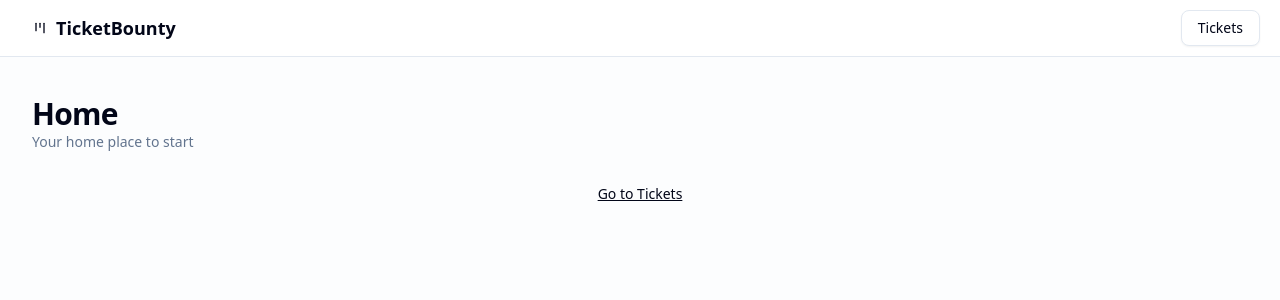
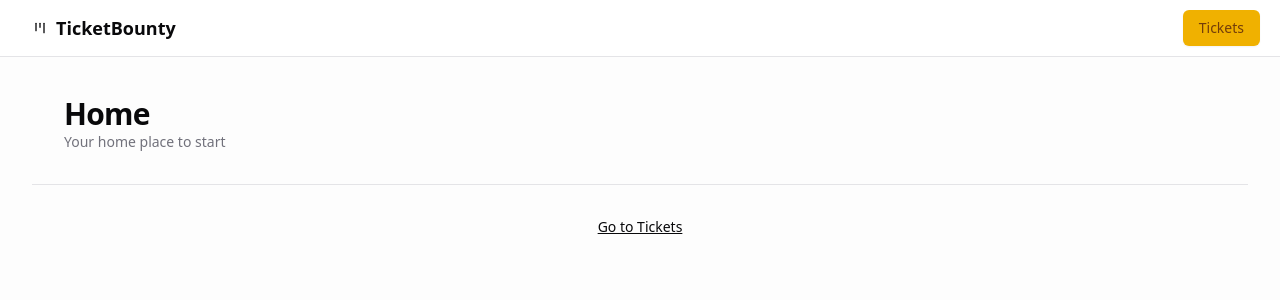
Before and after one commit to EtienneSchmitz/the-road-to-next, a Next.js app: page / in a window 1280 px wide. Shown: the top 300 px of the page. Built offline with nearby package versions, Linux system fonts and the light colour scheme.

Commit message:
feat : add heading component

```diff
--- a/src/app/globals.css
+++ b/src/app/globals.css
@@ -91,73 +91,74 @@
 }
 
 :root {
-  --radius: 0.625rem;
+  --radius: 0.5rem;
   --background: oklch(1 0 0);
-  --foreground: oklch(0.129 0.042 264.695);
+  --foreground: oklch(0.141 0.005 285.823);
   --card: oklch(1 0 0);
-  --card-foreground: oklch(0.129 0.042 264.695);
+  --card-foreground: oklch(0.141 0.005 285.823);
   --popover: oklch(1 0 0);
-  --popover-foreground: oklch(0.129 0.042 264.695);
-  --primary: oklch(0.208 0.042 265.755);
-  --primary-foreground: oklch(0.984 0.003 247.858);
-  --secondary: oklch(0.968 0.007 247.896);
-  --secondary-foreground: oklch(0.208 0.042 265.755);
-  --muted: oklch(0.968 0.007 247.896);
-  --muted-foreground: oklch(0.554 0.046 257.417);
-  --accent: oklch(0.968 0.007 247.896);
-  --accent-foreground: oklch(0.208 0.042 265.755);
+  --popover-foreground: oklch(0.141 0.005 285.823);
+  --primary: oklch(0.795 0.184 86.047);
+  --primary-foreground: oklch(0.421 0.095 57.708);
+  --secondary: oklch(0.967 0.001 286.375);
+  --secondary-foreground: oklch(0.21 0.006 285.885);
+  --muted: oklch(0.967 0.001 286.375);
+  --muted-foreground: oklch(0.552 0.016 285.938);
+  --accent: oklch(0.967 0.001 286.375);
+  --accent-foreground: oklch(0.21 0.006 285.885);
   --destructive: oklch(0.577 0.245 27.325);
-  --border: oklch(0.929 0.013 255.508);
-  --input: oklch(0.929 0.013 255.508);
-  --ring: oklch(0.704 0.04 256.788);
+  --border: oklch(0.92 0.004 286.32);
+  --input: oklch(0.92 0.004 286.32);
+  --ring: oklch(0.795 0.184 86.047);
   --chart-1: oklch(0.646 0.222 41.116);
   --chart-2: oklch(0.6 0.118 184.704);
   --chart-3: oklch(0.398 0.07 227.392);
   --chart-4: oklch(0.828 0.189 84.429);
   --chart-5: oklch(0.769 0.188 70.08);
-  --sidebar: oklch(0.984 0.003 247.858);
-  --sidebar-foreground: oklch(0.129 0.042 264.695);
-  --sidebar-primary: oklch(0.208 0.042 265.755);
-  --sidebar-primary-foreground: oklch(0.984 0.003 247.858);
-  --sidebar-accent: oklch(0.968 0.007 247.896);
-  --sidebar-accent-foreground: oklch(0.208 0.042 265.755);
-  --sidebar-border: oklch(0.929 0.013 255.508);
-  --sidebar-ring: oklch(0.704 0.04 256.788);
+  --sidebar: oklch(0.985 0 0);
+  --sidebar-foreground: oklch(0.141 0.005 285.823);
+  --sidebar-primary: oklch(0.795 0.184 86.047);
+  --sidebar-primary-foreground: oklch(0.421 0.095 57.708);
+  --sidebar-accent: oklch(0.967 0.001 286.375);
+  --sidebar-accent-foreground: oklch(0.21 0.006 285.885);
+  --sidebar-border: oklch(0.92 0.004 286.32);
+  --sidebar-ring: oklch(0.795 0.184 86.047);
 }
 
 .dark {
-  --background: oklch(0.129 0.042 264.695);
-  --foreground: oklch(0.984 0.003 247.858);
-  --card: oklch(0.208 0.042 265.755);
-  --card-foreground: oklch(0.984 0.003 247.858);
-  --popover: oklch(0.208 0.042 265.755);
-  --popover-foreground: oklch(0.984 0.003 247.858);
-  --primary: oklch(0.929 0.013 255.508);
-  --primary-foreground: oklch(0.208 0.042 265.755);
-  --secondary: oklch(0.279 0.041 260.031);
-  --secondary-foreground: oklch(0.984 0.003 247.858);
-  --muted: oklch(0.279 0.041 260.031);
-  --muted-foreground: oklch(0.704 0.04 256.788);
-  --accent: oklch(0.279 0.041 260.031);
-  --accent-foreground: oklch(0.984 0.003 247.858);
+  --background: oklch(0.141 0.005 285.823);
+  --foreground: oklch(0.985 0 0);
+  --card: oklch(0.21 0.006 285.885);
+  --card-foreground: oklch(0.985 0 0);
+  --popover: oklch(0.21 0.006 285.885);
+  --popover-foreground: oklch(0.985 0 0);
+  --primary: oklch(0.795 0.184 86.047);
+  --primary-foreground: oklch(0.421 0.095 57.708);
+  --secondary: oklch(0.274 0.006 286.033);
+  --secondary-foreground: oklch(0.985 0 0);
+  --muted: oklch(0.274 0.006 286.033);
+  --muted-foreground: oklch(0.705 0.015 286.067);
+  --accent: oklch(0.274 0.006 286.033);
+  --accent-foreground: oklch(0.985 0 0);
   --destructive: oklch(0.704 0.191 22.216);
   --border: oklch(1 0 0 / 10%);
   --input: oklch(1 0 0 / 15%);
-  --ring: oklch(0.551 0.027 264.364);
+  --ring: oklch(0.554 0.135 66.442);
   --chart-1: oklch(0.488 0.243 264.376);
   --chart-2: oklch(0.696 0.17 162.48);
   --chart-3: oklch(0.769 0.188 70.08);
   --chart-4: oklch(0.627 0.265 303.9);
   --chart-5: oklch(0.645 0.246 16.439);
-  --sidebar: oklch(0.208 0.042 265.755);
-  --sidebar-foreground: oklch(0.984 0.003 247.858);
-  --sidebar-primary: oklch(0.488 0.243 264.376);
-  --sidebar-primary-foreground: oklch(0.984 0.003 247.858);
-  --sidebar-accent: oklch(0.279 0.041 260.031);
-  --sidebar-accent-foreground: oklch(0.984 0.003 247.858);
+  --sidebar: oklch(0.21 0.006 285.885);
+  --sidebar-foreground: oklch(0.985 0 0);
+  --sidebar-primary: oklch(0.795 0.184 86.047);
+  --sidebar-primary-foreground: oklch(0.421 0.095 57.708);
+  --sidebar-accent: oklch(0.274 0.006 286.033);
+  --sidebar-accent-foreground: oklch(0.985 0 0);
   --sidebar-border: oklch(1 0 0 / 10%);
-  --sidebar-ring: oklch(0.551 0.027 264.364);
+  --sidebar-ring: oklch(0.554 0.135 66.442);
 }
+
 
 @layer base {
   * {
--- a/src/app/layout.tsx
+++ b/src/app/layout.tsx
@@ -44,7 +44,7 @@ export default function RootLayout({
             </Link>
           </div>
           <div>
-            <Link href={ticketsPath()} className={buttonVariants({ variant: 'outline' })}>Tickets</Link>
+            <Link href={ticketsPath()} className={buttonVariants({ variant: 'default' })}>Tickets</Link>
           </div>
         </nav>
         <main className="
--- a/src/app/page.tsx
+++ b/src/app/page.tsx
@@ -1,15 +1,12 @@
 import Link from "next/link";
+import { Heading } from "@/components/heading";
 import { ticketsPath } from "@/paths";
 
 const HomePage = () => {
   return (
     <div className="flex-1 flex flex-col gap-y-8">
-      <div>
-        <h2 className="text-3xl font-bold tracking-tight">Home</h2>
-        <p className="text-sm text-muted-foreground">
-          Your home place to start
-        </p>
-      </div>
+
+      <Heading title="Home" description="Your home place to start" />
 
       <div className="flex-1 flex flex-col items-center">
         <Link href={ticketsPath()} className="text-sm underline">
--- a/src/app/tickets/page.tsx
+++ b/src/app/tickets/page.tsx
@@ -1,7 +1,7 @@
 import {  LucideCircleCheck, LucideFileText, LucidePencil } from "lucide-react";
 import Link from "next/link";
+import { Heading } from "@/components/heading";
 import { Card, CardContent, CardFooter, CardHeader, CardTitle } from "@/components/ui/card";
-import { Separator } from "@/components/ui/separator";
 import { initialTickets } from "@/data";
 import { ticketPath } from "@/paths";
 
@@ -14,12 +14,8 @@ const TICKET_ICONS = {
 const TicketsPage = () => {
     return (
         <div className="flex-1 flex flex-col gap-y-8">
-            <div>
-                <h2 className="text-3xl font-bold tracking-tight">TicketsPage</h2>
-                <p className="text-sm text-muted-foreground">All your tickets at one place</p>
-            </div>
 
-            <Separator />
+        <Heading title="TicketsPage" description="All your tickets at one place" />
 
             <div className="flex-1 flex flex-col items-center gap-y-4 animate-fade-from-top">
                 {initialTickets.map((ticket) => (
--- /dev/null
+++ b/src/components/heading.tsx
@@ -0,0 +1,23 @@
+import { Separator } from "./ui/separator";
+
+type HeadingProps = {
+  title: string;
+  description?: string;
+};
+
+const Heading = ({ title, description }: HeadingProps) => {
+  return (
+    <>
+      <div className="px-8">
+        <h2 className="text-3xl font-bold tracking-tight">{title}</h2>
+        {description && (
+          <p className="text-sm text-muted-foreground">{description}</p>
+        )}
+      </div>
+
+      <Separator />
+    </>
+  );
+};
+
+export { Heading };
```
